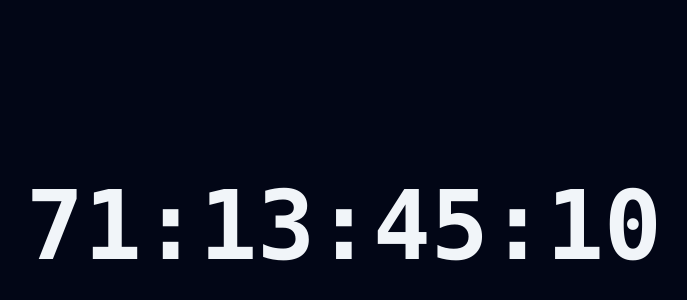
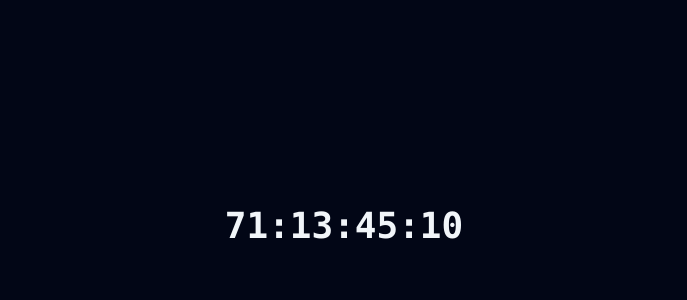
Before and after one commit to lisa-zu/dayOne, a Vue app: page / in a window 1280 px wide. Shown: the part 170-470 px from the top of the page, without its empty margins (296-983 px from the left). Built offline with nearby package versions, Linux system fonts and the light colour scheme; the HTML template or start-up script is replaced by a standard one.

Commit message:
font changes

```diff
--- a/package.json
+++ b/package.json
@@ -3,7 +3,7 @@
   "private": true,
   "version": "0.0.0",
   "type": "module",
-  "homepage": "https://lisa-zu.github.ui/dayOne/",
+  "homepage": "https://lisa-zu.github.io/dayOne/",
   "scripts": {
     "dev": "vite",
     "build": "vue-tsc -b && vite build",
--- a/src/App.vue
+++ b/src/App.vue
@@ -38,6 +38,6 @@
 
 <template>
   <div class='w-full h-full flex flex-col items-center justify-center'>
-    <h1 class='text-8xl font-bold font-mono mb-2'>{{ timeDifferenceString }}</h1>
+    <h1 class='sm:text-2xl md:text-4xl text-8xl font-bold font-mono mb-2'>{{ timeDifferenceString }}</h1>
   </div>
 </template>
```
